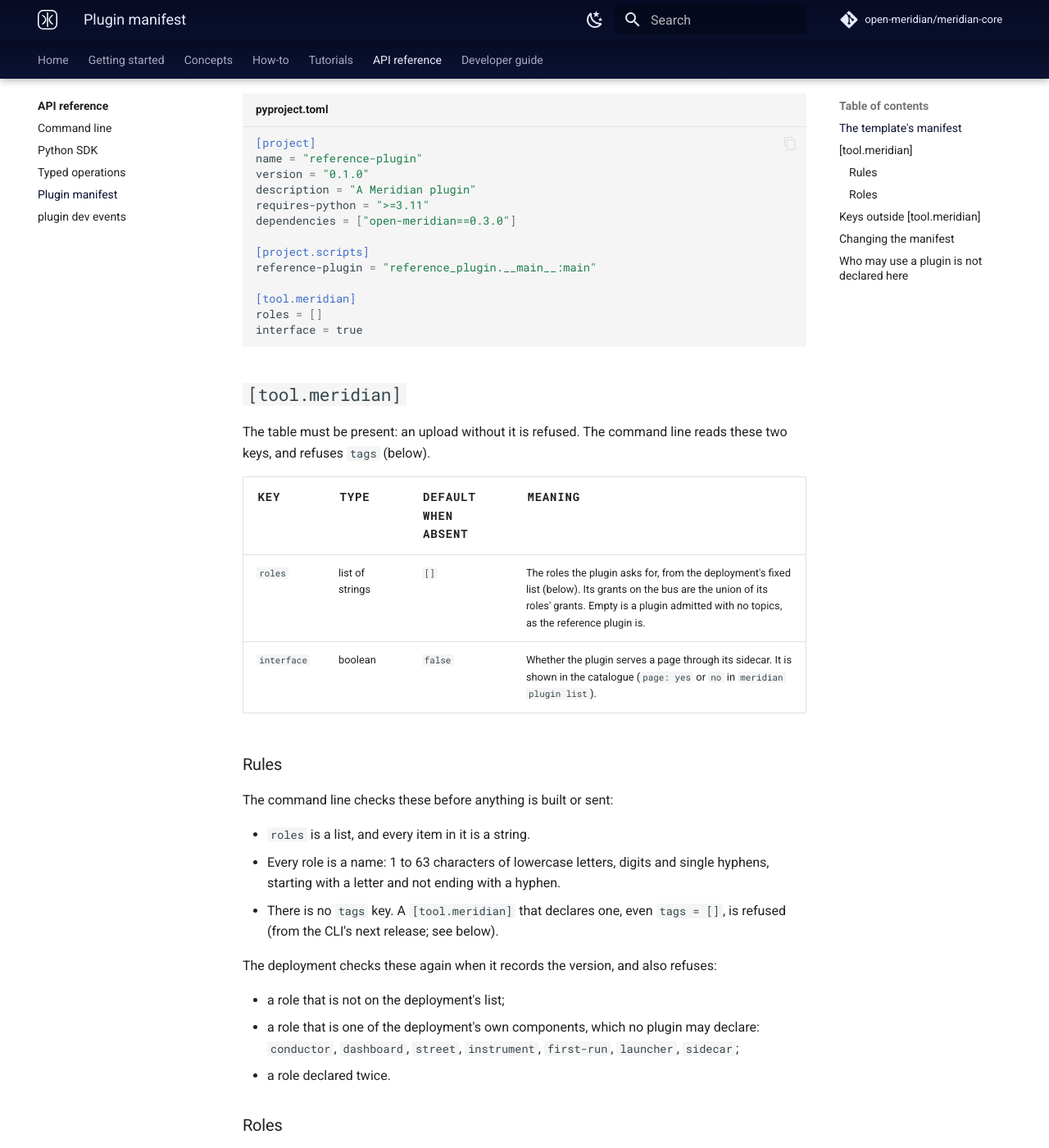
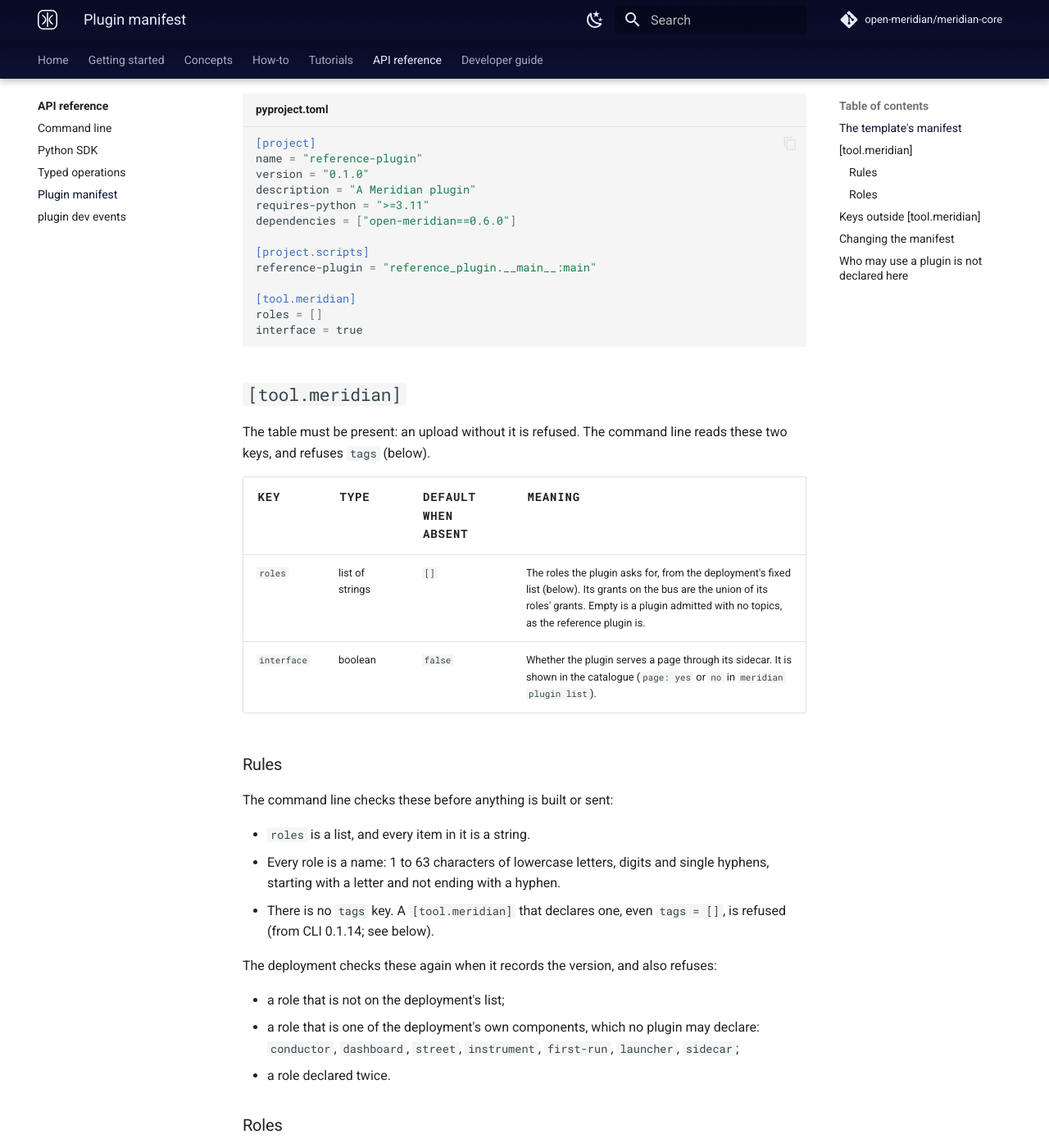
Before and after one commit to open-meridian/meridian-docs, an MkDocs documentation site: the page built from docs/api/plugin-manifest.md, in a window 1280 px wide and 1400 px high, scrolled down 416 px. Shown: the whole window at 82% size. Built offline with MkDocs 1.6.1 and Material for MkDocs 9.7.7, drawn with Linux system fonts in a browser that asks for light colours; comment, search, counter and statistics services are not loaded; some of the changed text lies outside the part shown.

Commit message:
Docs: SDK 0.6.0 and CLI 0.1.14 are released; the SDK reference and manifest pin 0.6.0
Co-Authored-By: Claude Opus 5.5 <noreply@anthropic.com>

```diff
--- a/docs/api/plugin-manifest.md
+++ b/docs/api/plugin-manifest.md
@@ -14,7 +14,7 @@ name = "reference-plugin"
 version = "0.1.0"
 description = "A Meridian plugin"
 requires-python = ">=3.11"
-dependencies = ["open-meridian==0.3.0"]
+dependencies = ["open-meridian==0.6.0"]
 
 [project.scripts]
 reference-plugin = "reference_plugin.__main__:main"
@@ -39,7 +39,7 @@ The command line checks these before anything is built or sent:
 
 - `roles` is a list, and every item in it is a string.
 - Every role is a name: 1 to 63 characters of lowercase letters, digits and single hyphens, starting with a letter and not ending with a hyphen.
-- There is no `tags` key. A `[tool.meridian]` that declares one, even `tags = []`, is refused (from the CLI's next release; see below).
+- There is no `tags` key. A `[tool.meridian]` that declares one, even `tags = []`, is refused (from CLI 0.1.14; see below).
 
 The deployment checks these again when it records the version, and also refuses:
 
@@ -102,4 +102,4 @@ The command line also reads these, and refuses an upload without them.
 
 A plugin declares no `tags`, and nothing else in the manifest says who may use it. A person's access to a plugin is `read` or `write`, the same for every plugin, granted by a deployment admin in the deployment's access groups; the plugin reads what the person may do from [`Caller`](python-sdk.md#caller). See [Access](../concepts/access.md).
 
-A manifest written for an earlier release, with `tags = [...]` in `[tool.meridian]`, needs that line removed. `meridian plugin upload` in the CLI's next release refuses it, citing the reason, before anything is built.
+A manifest written for an earlier release, with `tags = [...]` in `[tool.meridian]`, needs that line removed. `meridian plugin upload` from CLI 0.1.14 refuses it, citing the reason, before anything is built.
```
Also changed, not shown: docs/api/cli.md (+2 -2 lines), docs/api/python-sdk.md (+3 -3 lines), docs/concepts/plugins.md (+1 -1 lines).
